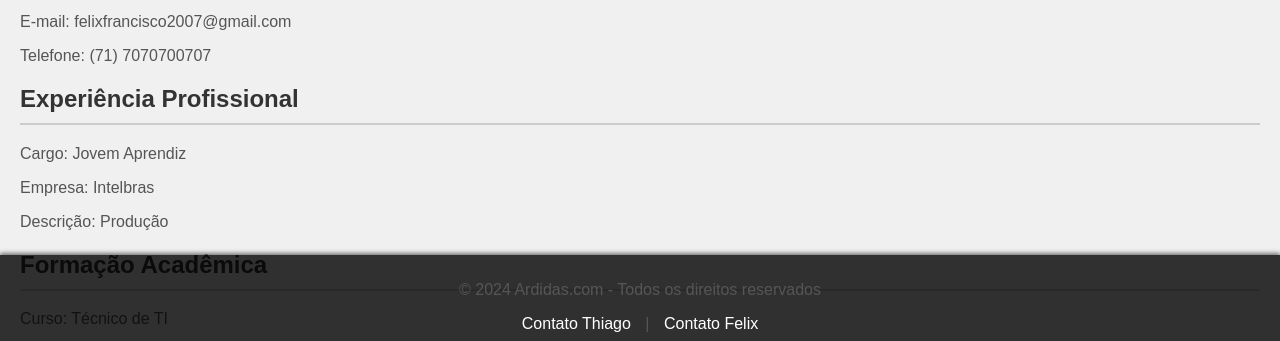
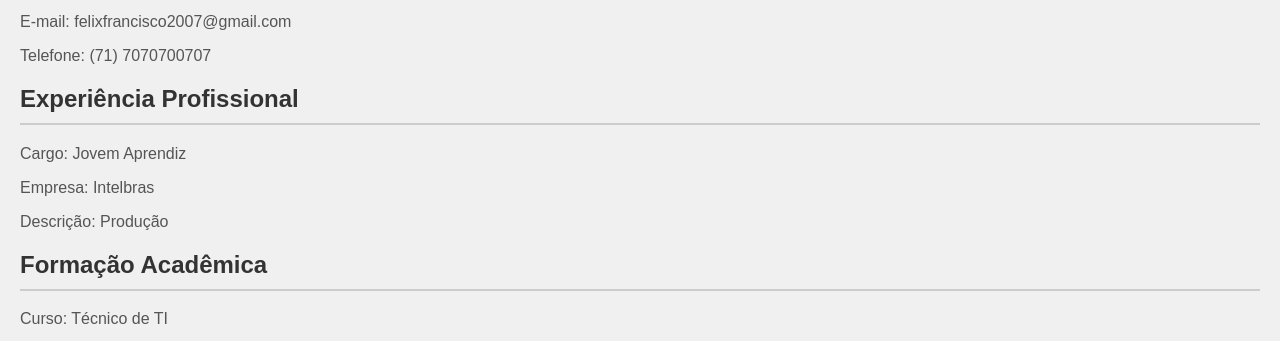
Before and after one commit to thiagofmp/sitevendaa2, a plain HTML site: page curriculo.html in a window 1280 px wide. Shown: the part 447-788 px from the top of the page. Drawn offline with Linux system fonts and the light colour scheme.

Commit message:
Update curriculo.css

```diff
--- a/curriculo.css
+++ b/curriculo.css
@@ -108,24 +108,3 @@ a {
 a:hover {
     color: #1a3a85;
 }
-footer {
-    background-color: rgba(0, 0, 0, 0.8);
-    color: #fff;
-    text-align: center;
-    padding: 10px 0;
-    position: fixed;
-    bottom: 0;
-    width: 100%;
-    box-shadow: 0 -2px 4px rgba(0, 0, 0, 0.5);
-  }
-
-  footer a {
-    color: #fff;
-    text-decoration: none;
-    margin: 0 10px;
-  }
-
-  footer a:hover, footer a:focus {
-    color: #2d56c7;
-    outline: none;
-  }
```
